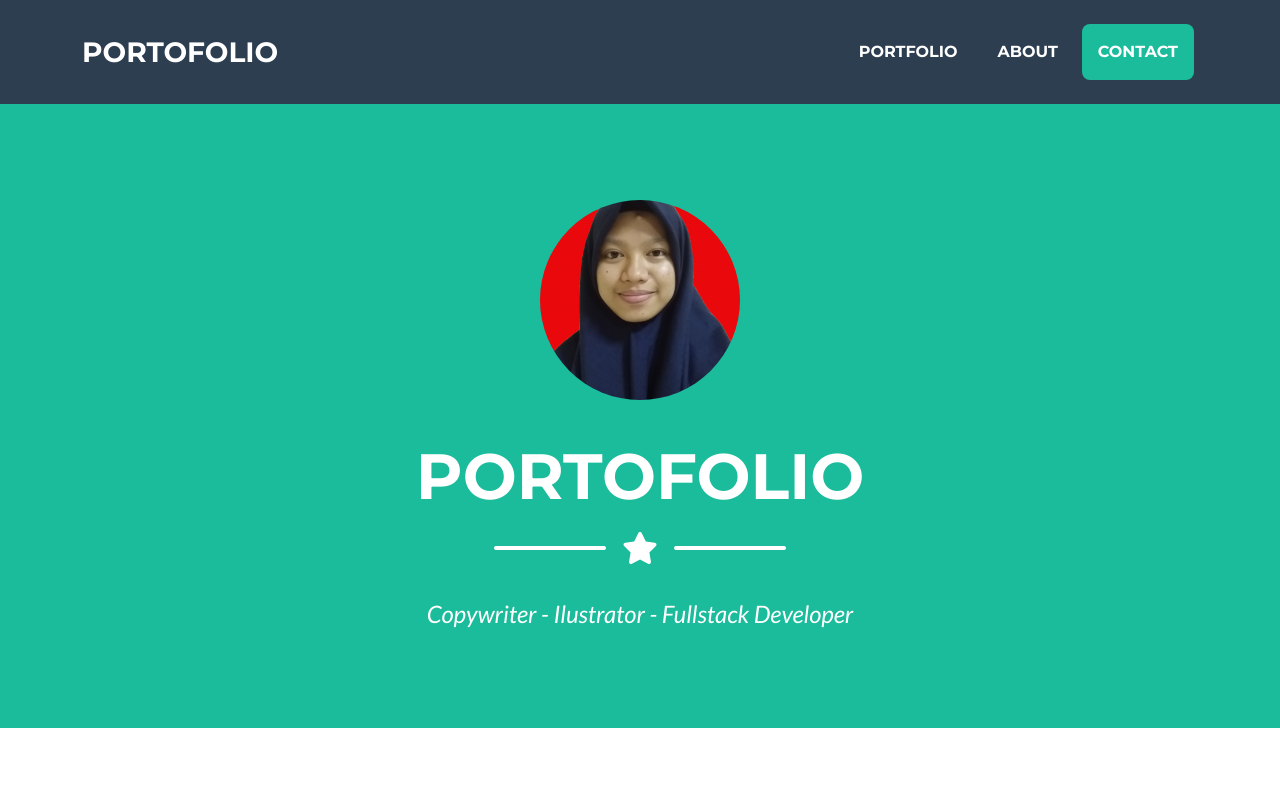
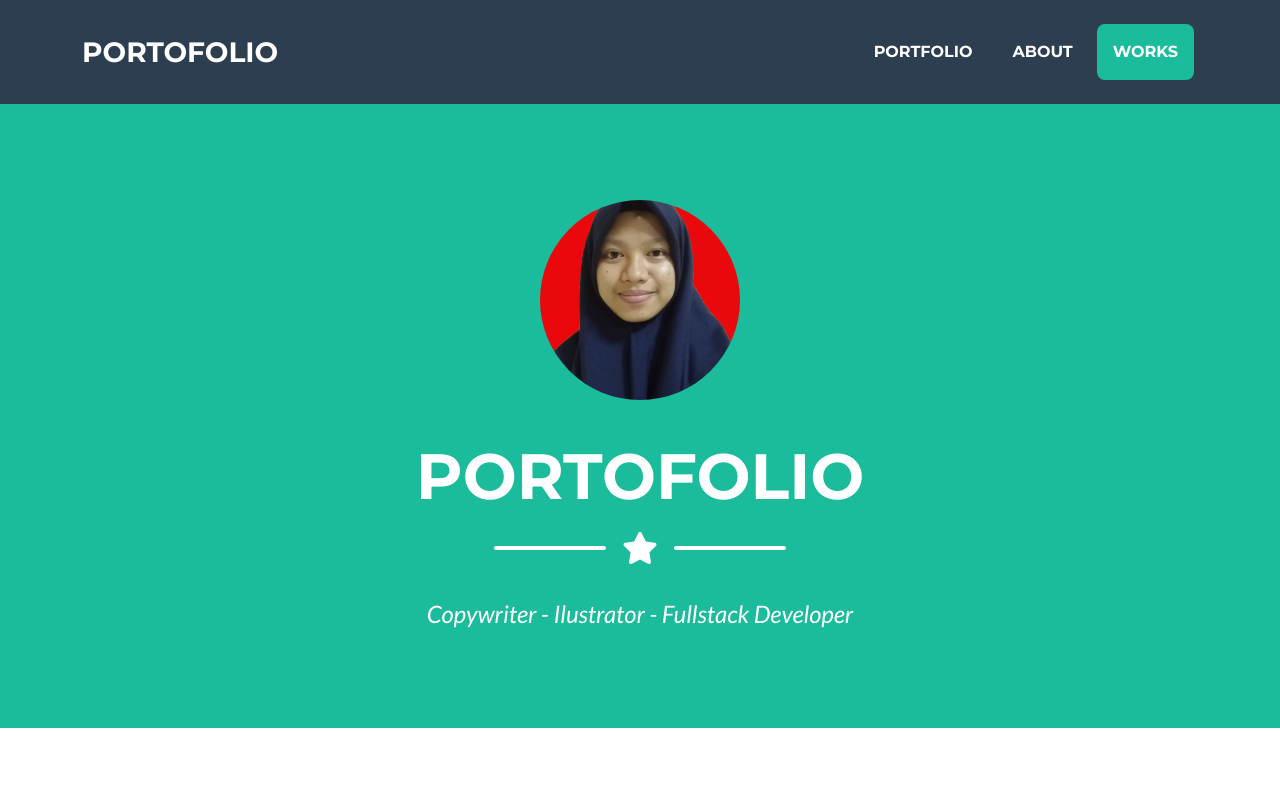
Before and after one commit to tanpaterusan/portofolioAmalia, a plain HTML site: page index.html in a window 1280 px wide. Shown: the top 800 px of the page. Drawn offline with nearby package versions, Linux system fonts and the light colour scheme.

Commit message:
[update] contact to works

```diff
--- a/index.html
+++ b/index.html
@@ -30,7 +30,7 @@
                     <ul class="navbar-nav ms-auto">
                         <li class="nav-item mx-0 mx-lg-1"><a class="nav-link py-3 px-0 px-lg-3 rounded" href="#portfolio">Portfolio</a></li>
                         <li class="nav-item mx-0 mx-lg-1"><a class="nav-link py-3 px-0 px-lg-3 rounded" href="#about">About</a></li>
-                        <li class="nav-item mx-0 mx-lg-1"><a class="nav-link py-3 px-0 px-lg-3 rounded" href="#contact">Contact</a></li>
+                        <li class="nav-item mx-0 mx-lg-1"><a class="nav-link py-3 px-0 px-lg-3 rounded" href="#works">Works</a></li>
                     </ul>
                 </div>
             </div>
@@ -180,7 +180,7 @@
             </div>
         </section>
         <!-- Contact Section-->
-        <section class="page-section" id="contact">
+        <section class="page-section" id="works">
             <div class="container">
                 <!-- Contact Section Heading-->
                 <h2 class="page-section-heading text-center text-uppercase text-secondary mb-0">WORKS</h2>
```
